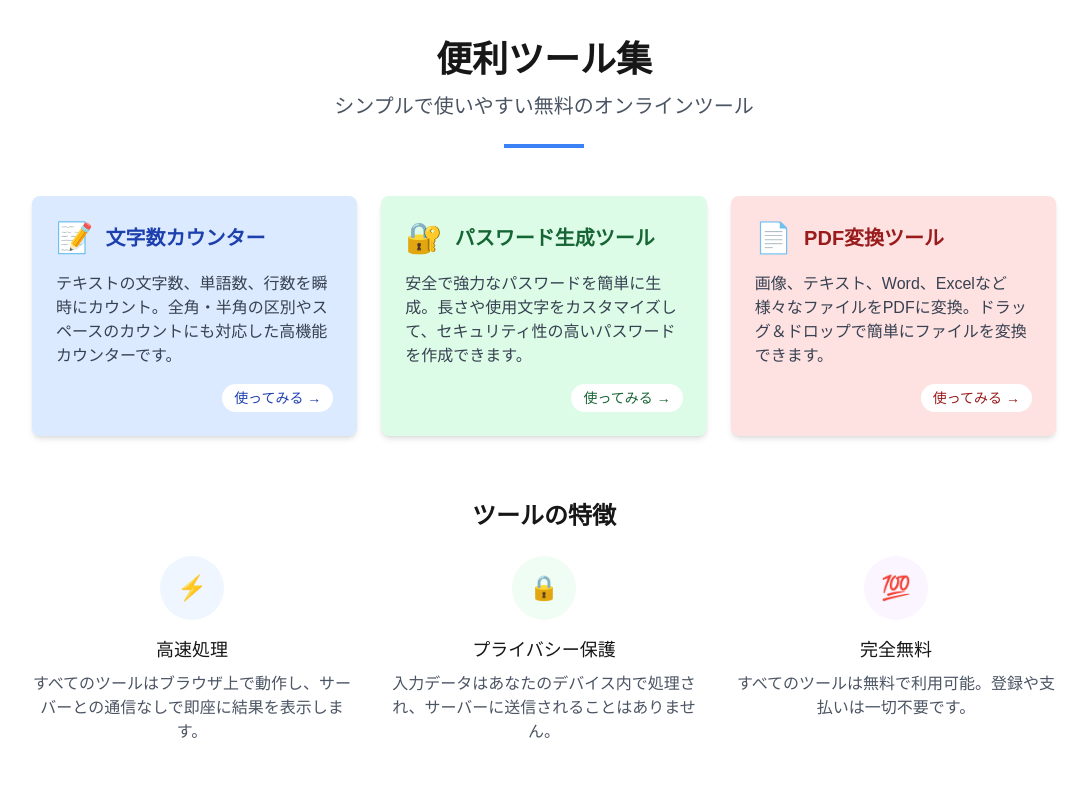
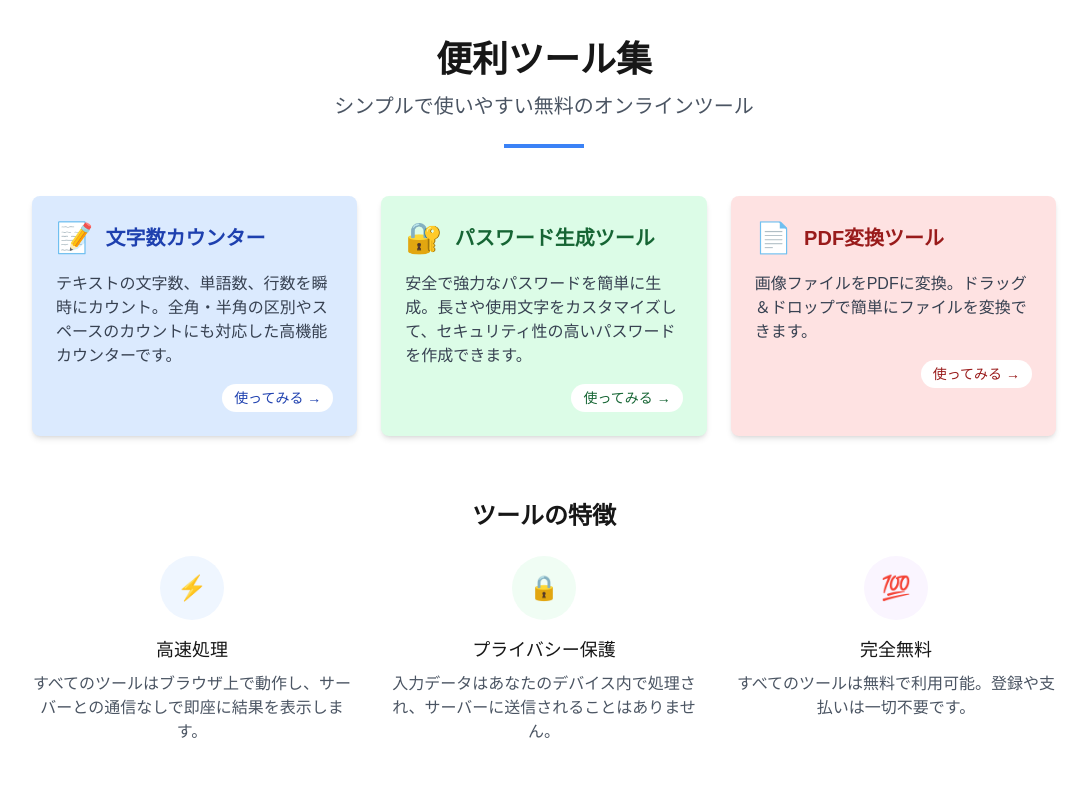
Before and after one commit to kojiro-tsuji/textcounter-app, a Next.js app: page / in a window 1280 px wide. Shown: the top 800 px of the page, without its empty margins (96-1183 px from the left). Built offline with nearby package versions, Linux system fonts and the light colour scheme.

Commit message:
page.tsx変更

```diff
--- a/app/page.tsx
+++ b/app/page.tsx
@@ -21,7 +21,7 @@ export default function HomePage() {
     },
     {
       title: "PDF変換ツール",
-      description: "画像、テキスト、Word、Excelなど様々なファイルをPDFに変換。ドラッグ＆ドロップで簡単にファイルを変換できます。",
+      description: "画像ファイルをPDFに変換。ドラッグ＆ドロップで簡単にファイルを変換できます。",
       icon: "📄",
       link: "/snapPDF",
       color: "bg-red-100 hover:bg-red-200",
```
